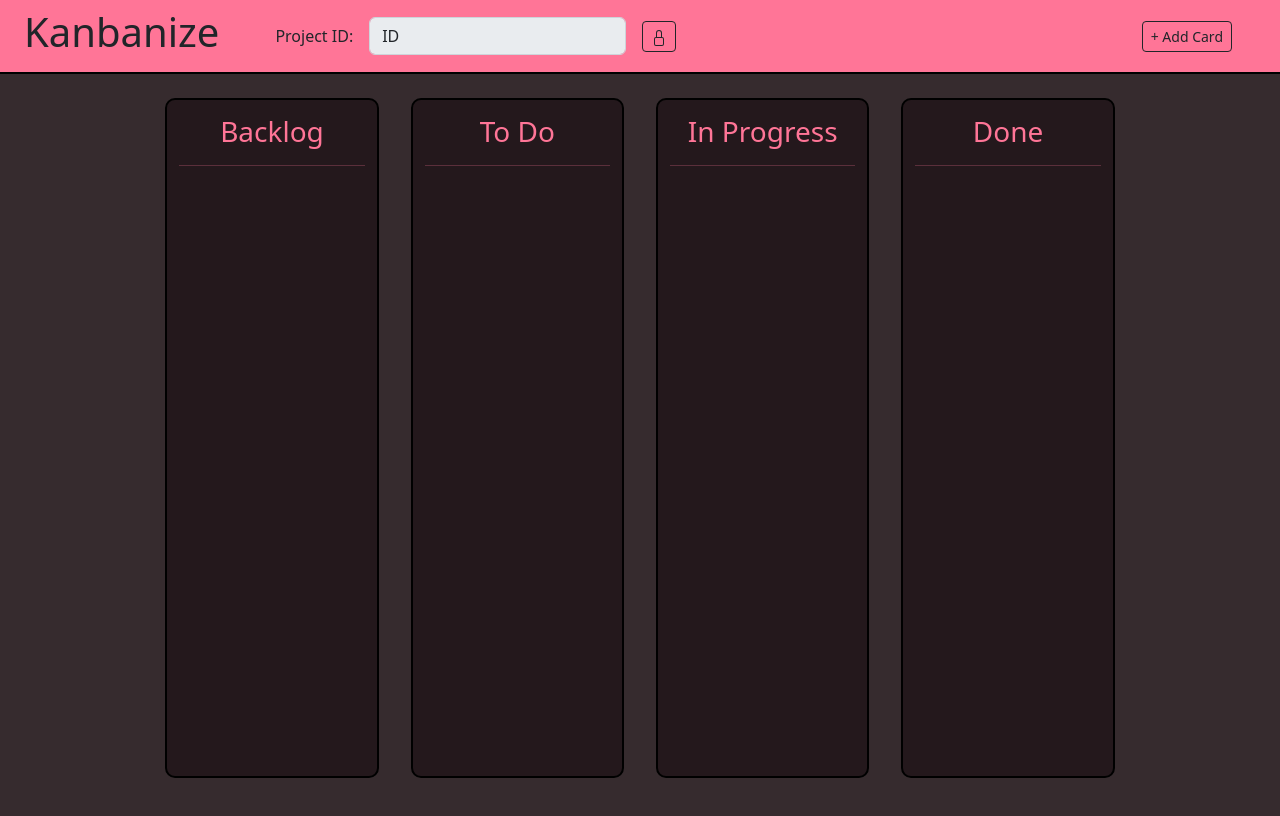
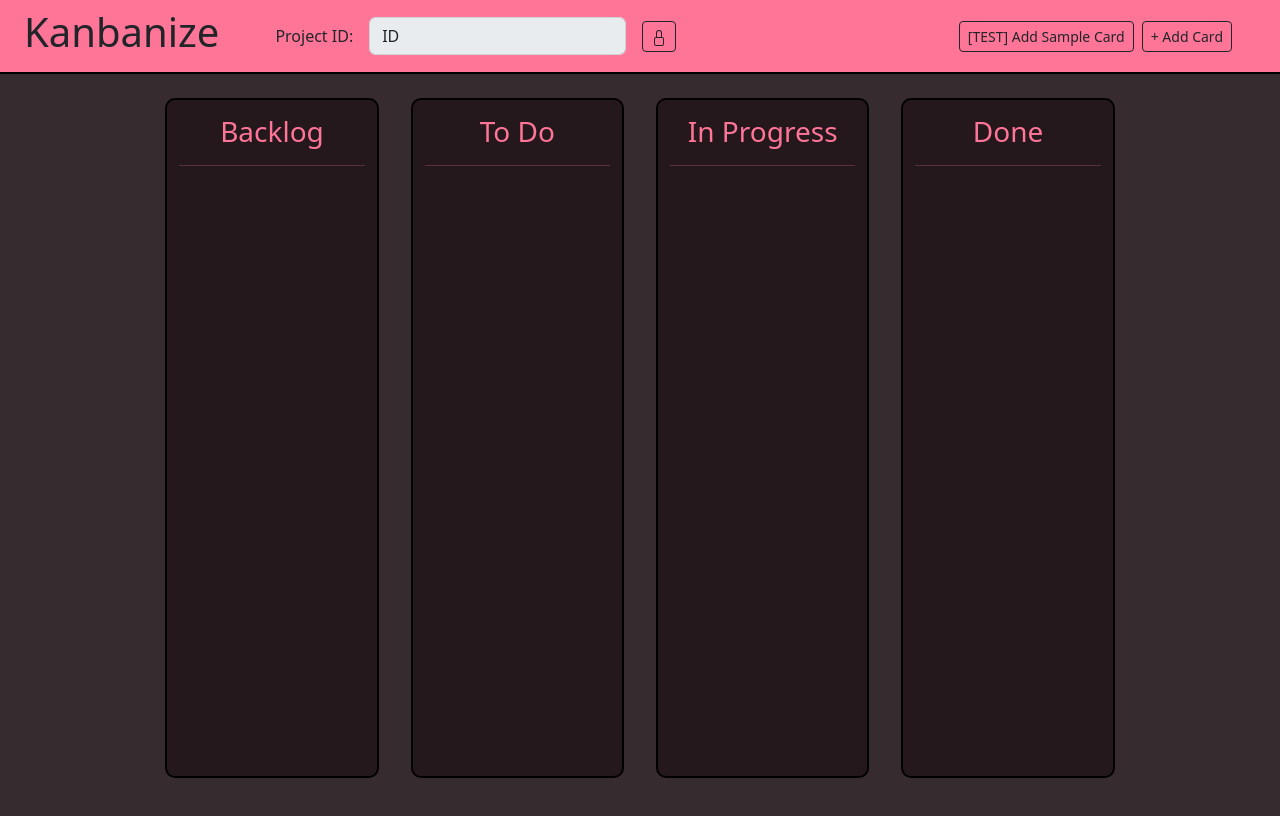
Before and after one commit to mohamad-jamil/kanbanize, a React (Vite) app: page / in a window 1280 px wide. Shown: the top 816 px of the page. Built offline with nearby package versions, Linux system fonts and the light colour scheme.

Commit message:
Add ability to generate sample card

```diff
--- a/src/App.tsx
+++ b/src/App.tsx
@@ -1,14 +1,15 @@
 import Header from "./components/Header/Header";
 import Column from "./components/Column/Column";
+import { maxID } from "./helpers/maxID";
 
 import { useState } from "react";
 import { closestCorners, DndContext, DragEndEvent } from "@dnd-kit/core";
-import "./App.css";
 import {
   arrayMove,
   SortableContext,
   verticalListSortingStrategy,
 } from "@dnd-kit/sortable";
+import "./App.css";
 
 interface CardProps {
   title: string;
@@ -28,31 +29,7 @@ function App() {
   const [projectCode, setProjectCode] = useState("ID");
 
   const addCard = (title: string, description: string) => {
-    const maxID = () => {
-      let maxID = cards.length
-        ? parseInt(
-            cards
-              .reduce((maxItem, currentItem) => {
-                const maxIdNum = parseInt(
-                  maxItem.id.replace(`${projectCode}-`, ""),
-                  10
-                );
-                const currentIdNum = parseInt(
-                  currentItem.id.replace(`${projectCode}-`, ""),
-                  10
-                );
-
-                return currentIdNum > maxIdNum ? currentItem : maxItem;
-              })
-              .id.replace(`${projectCode}-`, ""),
-            10
-          )
-        : 0;
-
-      return maxID;
-    };
-
-    const nextID = (maxID() + 1).toString().padStart(4, "0");
+    const nextID = (maxID(cards, projectCode) + 1).toString().padStart(4, "0");
     const newCard = {
       title: title,
       description: description,
--- a/src/components/AddCardModal/AddCardModal.tsx
+++ b/src/components/AddCardModal/AddCardModal.tsx
@@ -1,4 +1,5 @@
 import { useState } from "react";
+import { maxID } from "../../helpers/maxID";
 
 interface CardProps {
   title: string;
@@ -23,31 +24,8 @@ function AddCardModal({
   const [title, setTitle] = useState("");
   const [description, setDescription] = useState("");
   const [showEmptyTitleError, setShowEmptyTitleError] = useState(false);
-  const maxID = () => {
-    let maxID = cards.length
-      ? parseInt(
-          cards
-            .reduce((maxItem, currentItem) => {
-              const maxIdNum = parseInt(
-                maxItem.id.replace(`${projectCode}-`, ""),
-                10
-              );
-              const currentIdNum = parseInt(
-                currentItem.id.replace(`${projectCode}-`, ""),
-                10
-              );
 
-              return currentIdNum > maxIdNum ? currentItem : maxItem;
-            })
-            .id.replace(`${projectCode}-`, ""),
-          10
-        )
-      : 0;
-
-    return maxID;
-  };
-
-  const nextID = (maxID() + 1).toString().padStart(4, "0");
+  const nextID = (maxID(cards, projectCode) + 1).toString().padStart(4, "0");
 
   const handleCreateCard = () => {
     if (title != "") {
--- a/src/components/Header/Header.tsx
+++ b/src/components/Header/Header.tsx
@@ -2,6 +2,7 @@ import React, { useState } from "react";
 import Button from "../Button/Button";
 import AddCardModal from "../AddCardModal/AddCardModal";
 import ProjectIdentifier from "../ProjectIdentifier/ProjectIdentifier";
+import { maxID } from "../../helpers/maxID";
 
 interface CardProps {
   title: string;
@@ -31,10 +32,27 @@ function Header({
   const openModal = () => setShowModal(true);
   const closeModal = () => setShowModal(false);
 
+  const addSampleCards = () => {
+    const statuses = ["Backlog", "To Do", "In Progress", "Done"];
+    const nextID = (maxID(cards, projectCode) + 1).toString().padStart(4, "0");
+    const sampleCard = {
+      title: "Test title",
+      description: "Test description",
+      id: `${projectCode}-${nextID}`,
+      status: statuses[Math.floor(Math.random() * 4)],
+    };
+    setCards(cards.concat(sampleCard));
+  };
+
   return (
     <div className="d-flex align-items-center">
       <h1 className="p-2 ps-4">{headerText}</h1>
       <div className="d-flex align-items-center position-absolute end-0 me-5">
+        <div className="me-2">
+          <Button handleButtonClick={addSampleCards}>
+            [TEST] Add Sample Card
+          </Button>
+        </div>
         <Button handleButtonClick={openModal}>+ Add Card</Button>
       </div>
       <div className="ms-5">
--- /dev/null
+++ b/src/helpers/maxID.ts
@@ -0,0 +1,31 @@
+export const maxID = (
+  cards: {
+    title: string;
+    description: string;
+    id: string;
+    status: string;
+  }[],
+  projectCode: string
+) => {
+  let maxID = cards.length
+    ? parseInt(
+        cards
+          .reduce((maxItem, currentItem) => {
+            const maxIdNum = parseInt(
+              maxItem.id.replace(`${projectCode}-`, ""),
+              10
+            );
+            const currentIdNum = parseInt(
+              currentItem.id.replace(`${projectCode}-`, ""),
+              10
+            );
+
+            return currentIdNum > maxIdNum ? currentItem : maxItem;
+          })
+          .id.replace(`${projectCode}-`, ""),
+        10
+      )
+    : 0;
+
+  return maxID;
+};
```
